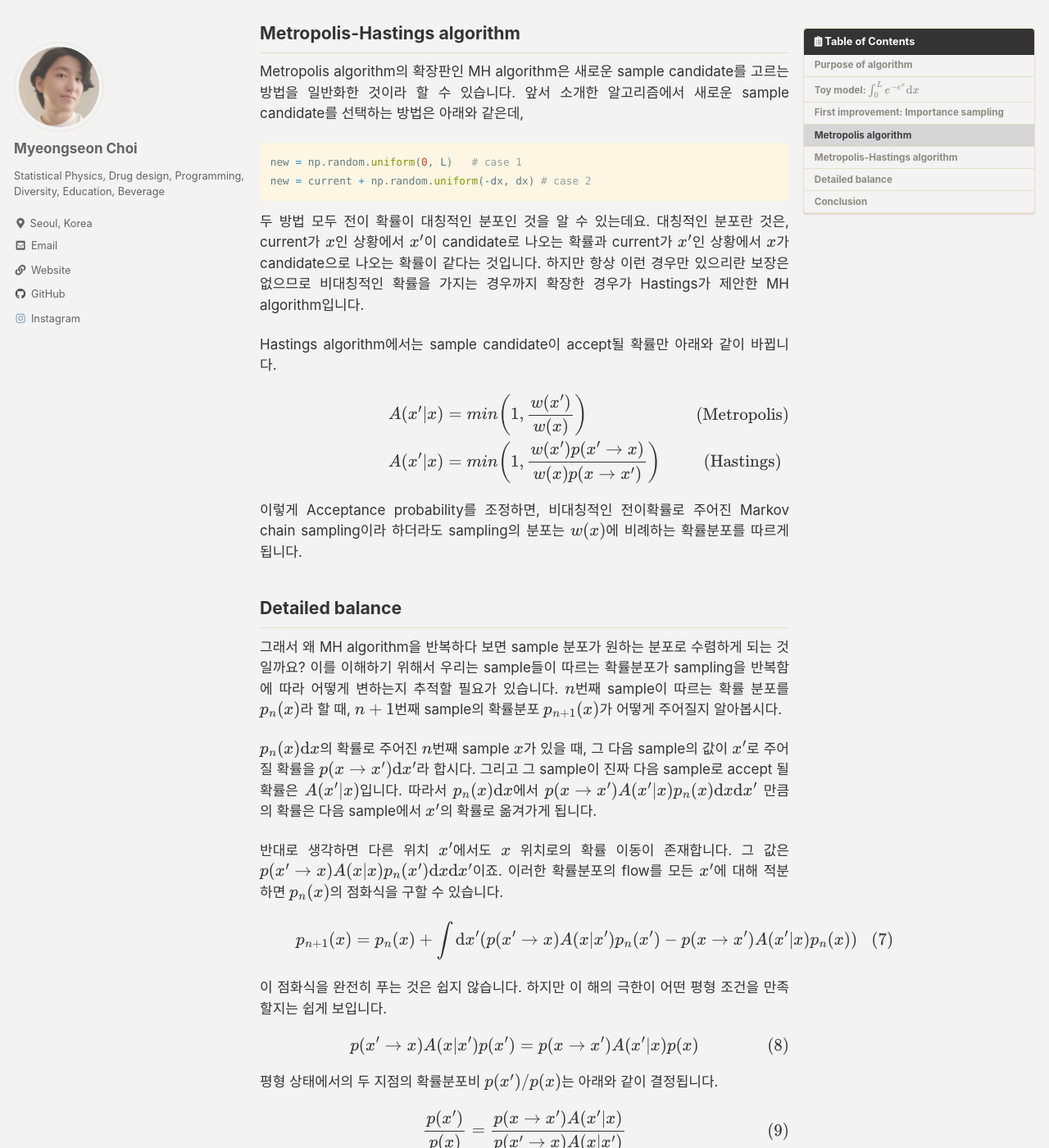
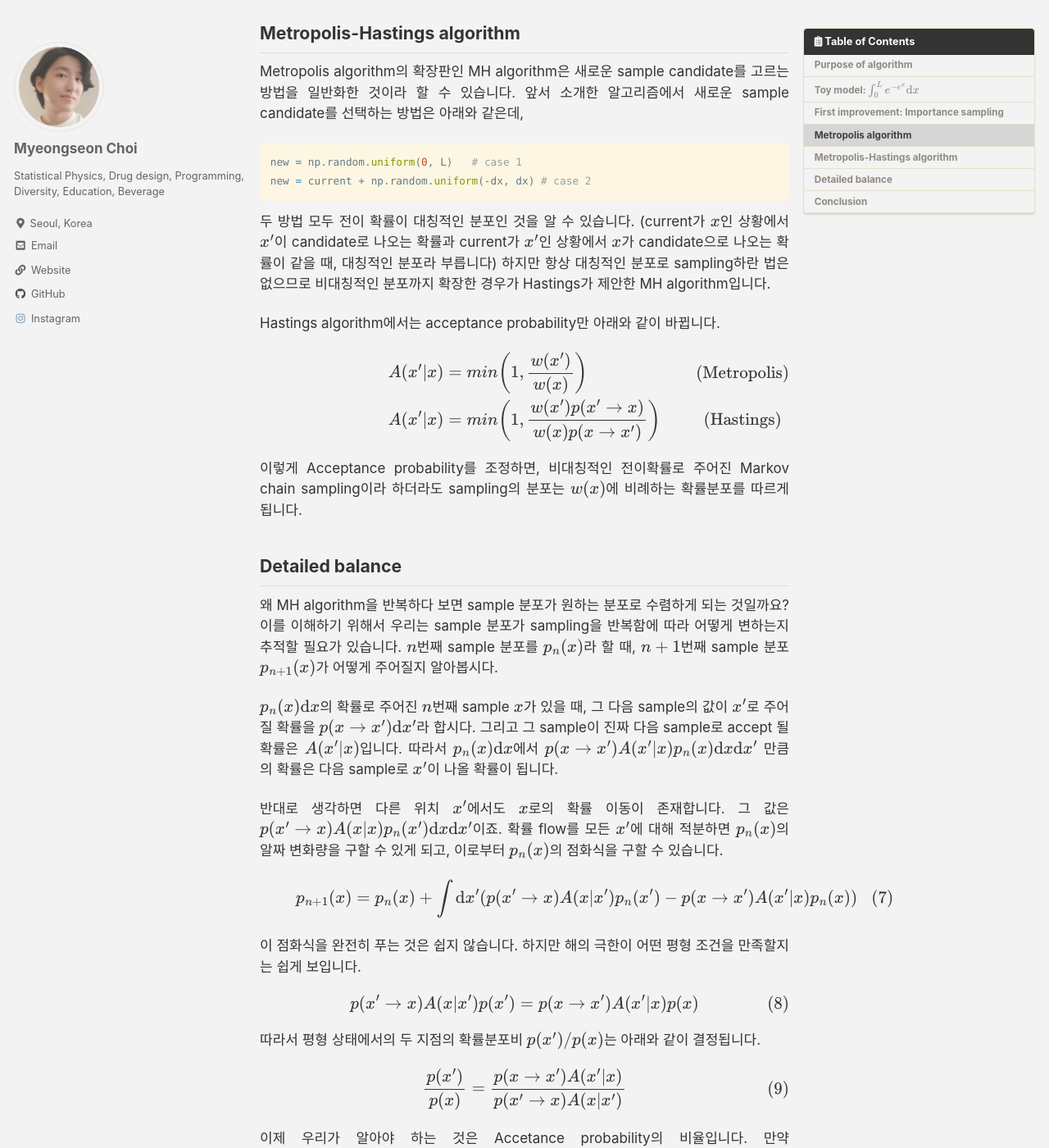
Before and after one commit to key262yek/key262yek.github.io, a Jekyll site: the page built from _posts/2023-04-03-Metropolis-Hastings-algorithm.md, in a window 1280 px wide and 1400 px high, scrolled down 4209 px. Shown: the whole window at 82% size. Built offline with Jekyll 4.4.1, drawn with Linux system fonts in a browser that asks for light colours; cached includes are drawn as plain includes; nearby versions of some CDN libraries; some of the changed text lies outside the part shown.

Commit message:
final correction

````diff
--- a/_posts/2023-04-03-Metropolis-Hastings-algorithm.md
+++ b/_posts/2023-04-03-Metropolis-Hastings-algorithm.md
@@ -165,11 +165,11 @@ Metropolis algorithm의 확장판인 MH algorithm은 새로운 sample candidate
 new = np.random.uniform(0, L)   # case 1
 new = current + np.random.uniform(-dx, dx) # case 2
 ```
-두 방법 모두 전이 확률이 대칭적인 분포인 것을 알 수 있는데요.
-대칭적인 분포란 것은, current가 $x$인 상황에서 $x'$이 candidate로 나오는 확률과 current가 $x'$인 상황에서 $x$가 candidate으로 나오는 확률이 같다는 것입니다.
-하지만 항상 이런 경우만 있으리란 보장은 없으므로 비대칭적인 확률을 가지는 경우까지 확장한 경우가 Hastings가 제안한 MH algorithm입니다.
+두 방법 모두 전이 확률이 대칭적인 분포인 것을 알 수 있습니다.
+(current가 $x$인 상황에서 $x'$이 candidate로 나오는 확률과 current가 $x'$인 상황에서 $x$가 candidate으로 나오는 확률이 같을 때, 대칭적인 분포라 부릅니다)
+하지만 항상 대칭적인 분포로 sampling하란 법은 없으므로 비대칭적인 분포까지 확장한 경우가 Hastings가 제안한 MH algorithm입니다.
 
-Hastings algorithm에서는 sample candidate이 accept될 확률만 아래와 같이 바뀝니다.
+Hastings algorithm에서는 acceptance probability만 아래와 같이 바뀝니다.
 
 $$
 \begin{align}
@@ -181,29 +181,30 @@ $$
 이렇게 Acceptance probability를 조정하면, 비대칭적인 전이확률로 주어진 Markov chain sampling이라 하더라도 sampling의 분포는 $w(x)$에 비례하는 확률분포를 따르게 됩니다.
 
 ## Detailed balance
-그래서 왜 MH algorithm을 반복하다 보면 sample 분포가 원하는 분포로 수렴하게 되는 것일까요?
-이를 이해하기 위해서 우리는 sample들이 따르는 확률분포가 sampling을 반복함에 따라 어떻게 변하는지 추적할 필요가 있습니다.
-$n$번째 sample이 따르는 확률 분포를 $p_n(x)$라 할 때, $n + 1$번째 sample의 확률분포 $p_{n+1}(x)$가 어떻게 주어질지 알아봅시다.
+왜 MH algorithm을 반복하다 보면 sample 분포가 원하는 분포로 수렴하게 되는 것일까요?
+이를 이해하기 위해서 우리는 sample 분포가 sampling을 반복함에 따라 어떻게 변하는지 추적할 필요가 있습니다.
+$n$번째 sample 분포를 $p_n(x)$라 할 때, $n + 1$번째 sample 분포 $p_{n+1}(x)$가 어떻게 주어질지 알아봅시다.
 
 $p_n(x)\dd x$의 확률로 주어진 $n$번째 sample $x$가 있을 때,
 그 다음 sample의 값이 $x'$로 주어질 확률을 $p(x \rightarrow x') \dd x'$라 합시다.
 그리고 그 sample이 진짜 다음 sample로 accept 될 확률은 $A(x'|x)$입니다.
-따라서 $p_{n}(x) \dd x$에서 $p(x \rightarrow x') A(x' | x) p_n(x) \dd x \dd x'$ 만큼의 확률은 다음 sample에서 $x'$의 확률로 옮겨가게 됩니다.
+따라서 $p_{n}(x) \dd x$에서 $p(x \rightarrow x') A(x' | x) p_n(x) \dd x \dd x'$ 만큼의 확률은 다음 sample로 $x'$이 나올 확률이 됩니다.
 
-반대로 생각하면 다른 위치 $x'$에서도 $x$ 위치로의 확률 이동이 존재합니다.
+반대로 생각하면 다른 위치 $x'$에서도 $x$로의 확률 이동이 존재합니다.
 그 값은 $p(x' \rightarrow x) A(x | x) p_n(x') \dd x \dd x'$이죠.
-이러한 확률분포의 flow를 모든 $x'$에 대해 적분하면 $p_n(x)$의 점화식을 구할 수 있습니다.
+확률 flow를 모든 $x'$에 대해 적분하면 $p_n(x)$의 알짜 변화량을 구할 수 있게 되고,
+이로부터 $p_n(x)$의 점화식을 구할 수 있습니다.
 
 \begin{equation}
   p_{n+1}(x) = p_n(x) + \int \dd x' (p(x' \rightarrow x) A(x|x') p_n(x') - p(x \rightarrow x') A(x'|x) p_n(x))
 \end{equation}
 
 이 점화식을 완전히 푸는 것은 쉽지 않습니다.
-하지만 이 해의 극한이 어떤 평형 조건을 만족할지는 쉽게 보입니다.
+하지만 해의 극한이 어떤 평형 조건을 만족할지는 쉽게 보입니다.
 \begin{equation}
   p(x' \rightarrow x) A(x|x') p(x') = p(x \rightarrow x') A(x'|x) p(x)
 \end{equation}
-평형 상태에서의 두 지점의 확률분포비 $p(x')/p(x)$는 아래와 같이 결정됩니다.
+따라서 평형 상태에서의 두 지점의 확률분포비 $p(x')/p(x)$는 아래와 같이 결정됩니다.
 \begin{equation}
   \frac{p(x')}{p(x)}
   = \frac{p(x \rightarrow x') A(x'|x)}{p(x' \rightarrow x) A(x|x')}
@@ -216,7 +217,7 @@ $A(x'|x) = 1$로 주어지므로
   \frac{A(x' | x)}{A (x | x')} = \frac{1}{A(x|x')} = \frac{w(x')p(x' \rightarrow x)}{w(x)p(x \rightarrow x')}
 \end{equation}
 이 되고, 반대의 경우도 최종 결과 값은 동일합니다.
-따라서 앞선 식에 이를 대입하면 우리는 평형 분포가 $w(x)$의 비율로 주어짐을 알 수 있고, 자연스레 우리가 원하는 분포대로 sampling하게 되는 것입니다.
+앞선 식에 이를 대입하면 우리는 평형 분포가 $w(x)$의 비율로 주어짐을 알 수 있고, 평형 분포를 따르는 sample은 자연스레 우리가 원하는 분포를 따르게 되는 것입니다.
 \begin{equation}
   \frac{p(x')}{p(x)}
   = \frac{p(x \rightarrow x')}{p(x' \rightarrow x)}\frac{w(x')p(x' \rightarrow x)}{w(x)p(x \rightarrow x')}
````
Also changed, not shown: other parts of _posts/2023-04-03-Metropolis-Hastings-algorithm.md (+1 -1 lines).
